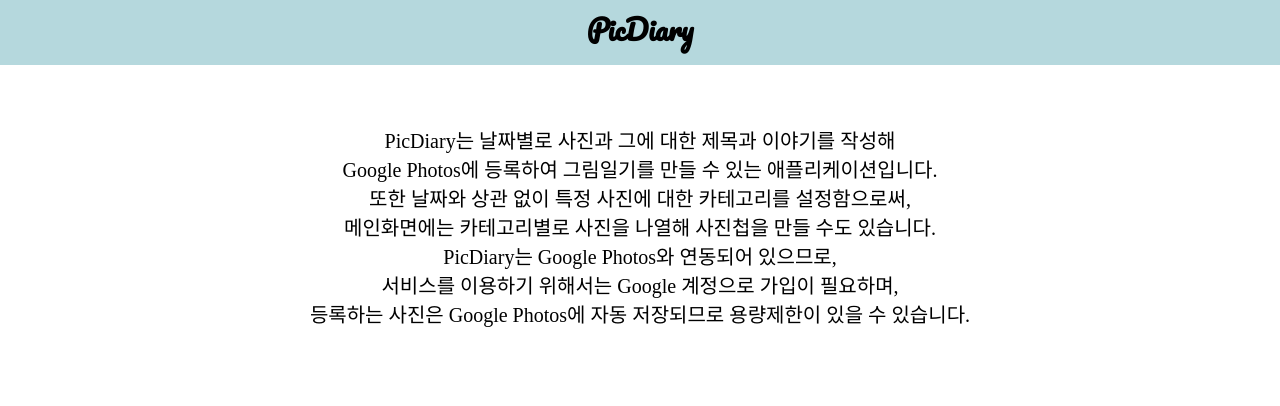
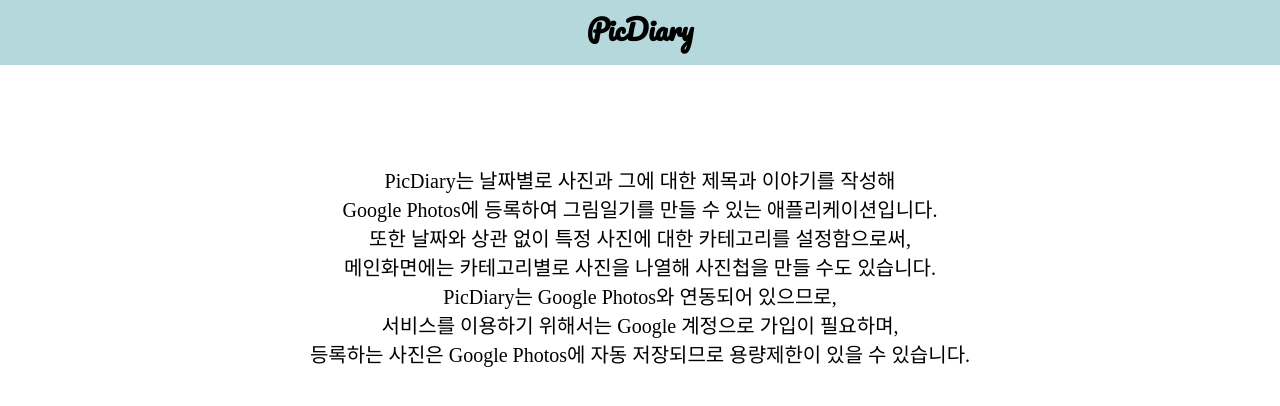
Before and after one commit to TH1122/PicDiary_v2, a React (Create React App) app in the folder client/: page / in a window 1280 px wide. Shown: the top 406 px of the page. Built offline with nearby package versions, Linux system fonts and the light colour scheme.

Commit message:
feat: @react-oauth/googl, jwt-decode 설치 및 구글원탭로그인해 로컬스토리지에 사용자정보저장 기능 구현

```diff
--- a/client/package.json
+++ b/client/package.json
@@ -3,10 +3,12 @@
   "version": "0.1.0",
   "private": true,
   "dependencies": {
+    "@react-oauth/google": "^0.5.1",
     "@reduxjs/toolkit": "^1.9.1",
     "@testing-library/jest-dom": "^5.16.5",
     "@testing-library/react": "^13.4.0",
     "@testing-library/user-event": "^13.5.0",
+    "jwt-decode": "^3.1.2",
     "react": "^18.2.0",
     "react-dom": "^18.2.0",
     "react-scripts": "5.0.1",
--- a/client/src/main/Info/GoogleAPI.js
+++ b/client/src/main/Info/GoogleAPI.js
@@ -1,4 +1,6 @@
 import styled from "styled-components";
+import { GoogleOAuthProvider, GoogleLogin } from "@react-oauth/google";
+import jwt_decode from "jwt-decode";
 
 const GoogleAPIContainer = styled.div`
   display: flex;
@@ -8,7 +10,19 @@
 const GoogleAPI = () => {
   return (
     <>
-      <GoogleAPIContainer></GoogleAPIContainer>
+      <GoogleAPIContainer>
+        <GoogleOAuthProvider clientId="754572681344-7g2bod7bhfo6u6o5vkrpiid90frla2vu.apps.googleusercontent.com">
+          <GoogleLogin
+            onSuccess={(credentialResponse) => {
+              let jwt = jwt_decode(JSON.stringify(credentialResponse));
+              localStorage.setItem("credentialResponse", JSON.stringify(jwt));
+            }}
+            onError={() => {
+              console.log("Login Failed");
+            }}
+          />
+        </GoogleOAuthProvider>
+      </GoogleAPIContainer>
     </>
   );
 };
```
Also changed, not shown: 1 other file (tests, documents, lock files or other folders).
